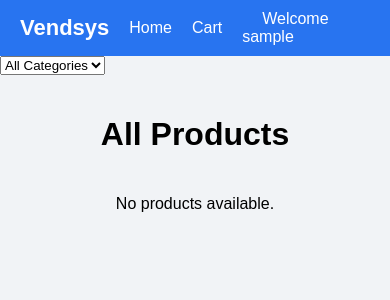
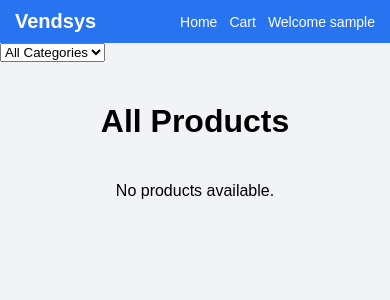
Before and after one commit to jayraj2106/Vendsys-ecommerce, a Django app: page / in a window 390 px wide. Shown: the top 300 px of the page. Run offline with Django 4.2, Linux system fonts and the light colour scheme; the visitor is signed in with stand-in values (Sample User, id 1); data that the repository does not hold is empty.

Commit message:
style: simplify navbar responsiveness and improve button styling

```diff
--- a/Vendsys/products/static/products/product_list.css
+++ b/Vendsys/products/static/products/product_list.css
@@ -66,3 +66,21 @@
     font-size: 12px;
     color: gray;
 }
+
+.product-card button {
+    margin-top: 8px;
+    padding: 7px;
+    width: 100%;
+
+    background: #2874f0;
+    color: white;
+    border: none;
+    border-radius: 5px;
+
+    font-size: 13px;
+    cursor: pointer;
+}
+
+.product-card button:hover {
+    background: #1f5fd1;
+}
--- a/Vendsys/static_global/products/base.css
+++ b/Vendsys/static_global/products/base.css
@@ -7,36 +7,37 @@ body {
 /* Navbar */
 .navbar {
     background-color: #2874f0;
-    padding: 10px 20px;
+    padding: 10px 15px;
     display: flex;
     justify-content: space-between;
     align-items: center;
-    height: 100%;
+
+    flex-wrap: wrap;
 }
 
 /* Logo */
 .logo {
     color: white;
-    font-size: 22px;
+    font-size: 20px;
     font-weight: bold;
 }
 
 .nav-links {
     display: flex;
     align-items: center;
+    gap: 12px;
+    flex-wrap: wrap;
 }
 
 .welcome-text {
     color: white;
-    margin-left: 20px;
-    font-size: 16px;
+    font-size: 14px;
 }
 /* Nav links */
 .nav-links a {
     color: white;
-    margin-left: 20px;
     text-decoration: none;
-    font-size: 16px;
+    font-size: 14px;
 }
 
 /* Hover */
```
